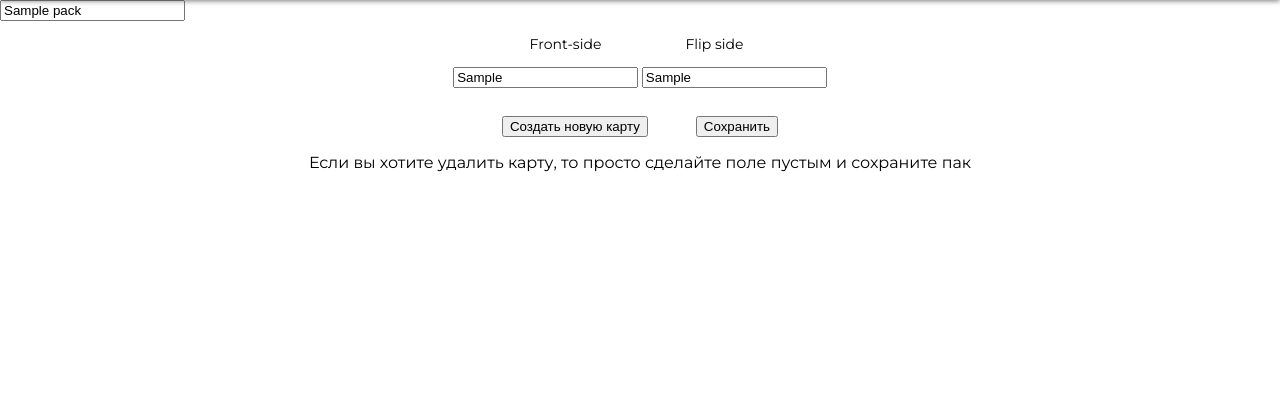
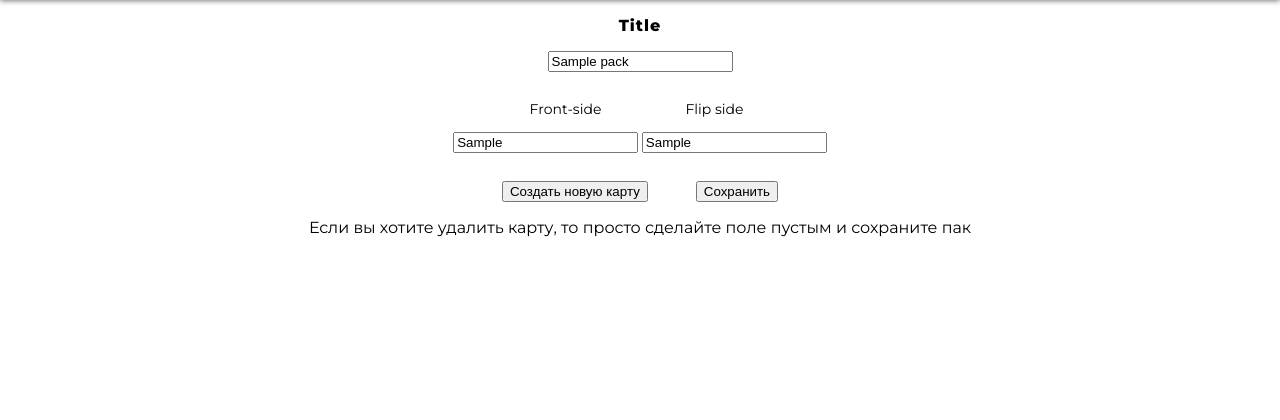
Before and after one commit to MichaelPotemkin/Flashcards, a Django app: page /edit/1 in a window 1280 px wide. Shown: the part 148-568 px from the top of the page. Run offline with Django 4.2, Linux system fonts and the light colour scheme; a user stored in the database is signed in; tables that the repository leaves empty hold one stand-in row (values such as "Sample post"); parts of the project's set-up code (start-up, migrations or seed data) failed here and were passed over.

Commit message:
piece of change

```diff
--- a/static/css/style.css
+++ b/static/css/style.css
@@ -1,7 +1,11 @@
 .hidden {
     display: none;
 }
-
+.bold{
+    font-weight: bold;
+    font-size: 16px;
+    letter-spacing: 1px;
+}
 body{
     background: #fff;
     margin:  0;
--- a/templates/cards/edit.html
+++ b/templates/cards/edit.html
@@ -8,7 +8,10 @@
         {% if user == pack.author %}
             <form action="{% url 'edit' pack.id %}" method="POST">
                 {% csrf_token %}
-                {{ pack_form.as_table }}
+            <p class="text-align-center bold">Title</p>
+                <p class="text-align-center">
+                    {{ pack_form.as_table }}
+                </p>
                 <div class="edit-content-wrapper">
                     <div class="wrapper-table-p-edit">
                         <p class="table-p-edit">Front-side</p>
```
